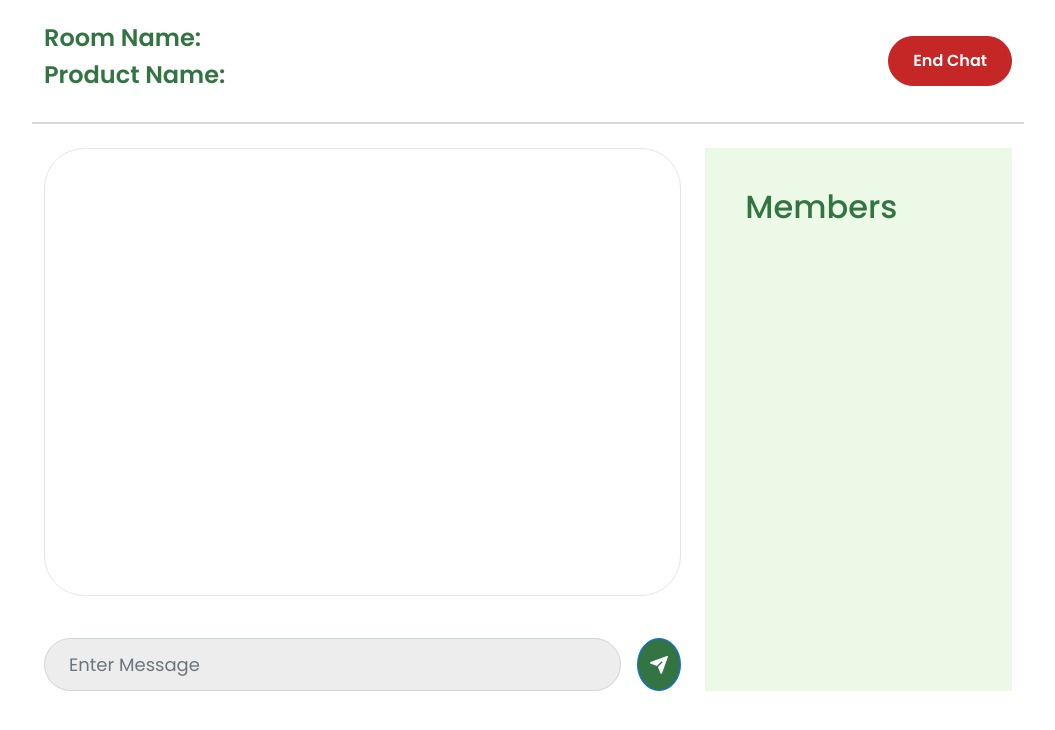
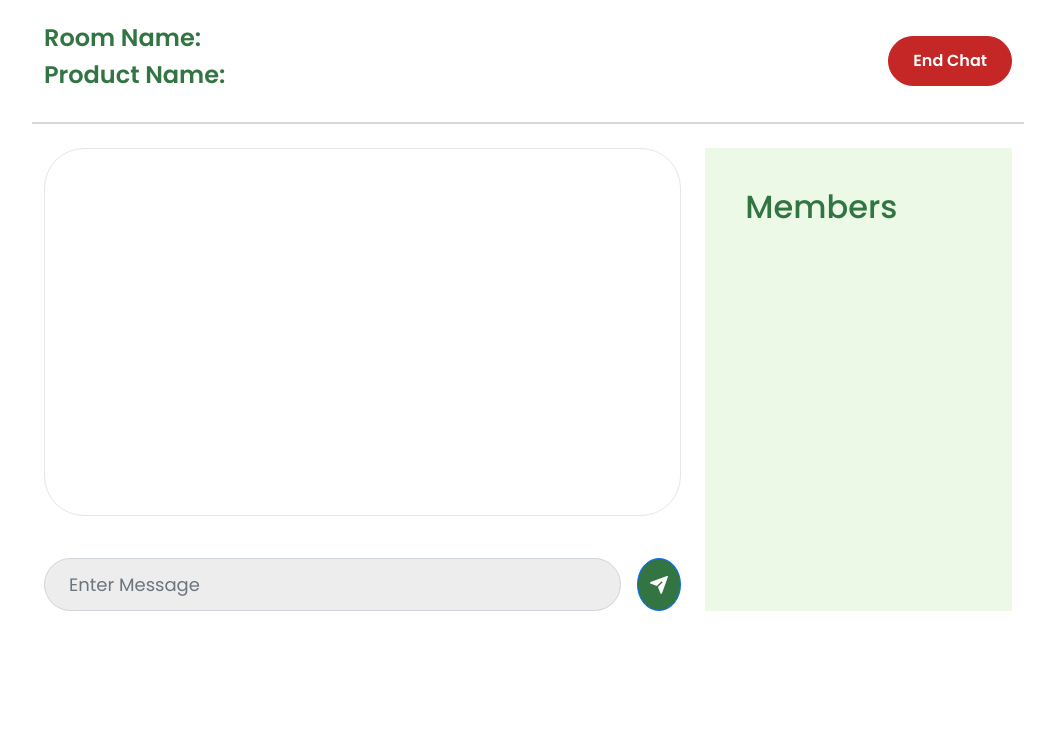
Before and after one commit to LL04-Finance-Dowell/100069-dowell-workflowai, a plain HTML site: page chat.html in a window 1280 px wide. Shown: the whole page, without its empty margins (112-1167 px from the left). Drawn offline with nearby package versions, Linux system fonts and the light colour scheme; no server answers.

Commit message:
Update chat.html

```diff
--- a/chat.html
+++ b/chat.html
@@ -46,7 +46,7 @@
             border-radius: 40px;
             padding: 34px;
             margin-bottom: 42px;
-            height: 28rem;
+            height: 23rem;
             overflow-y: scroll;
         }
         .form-control{
```
